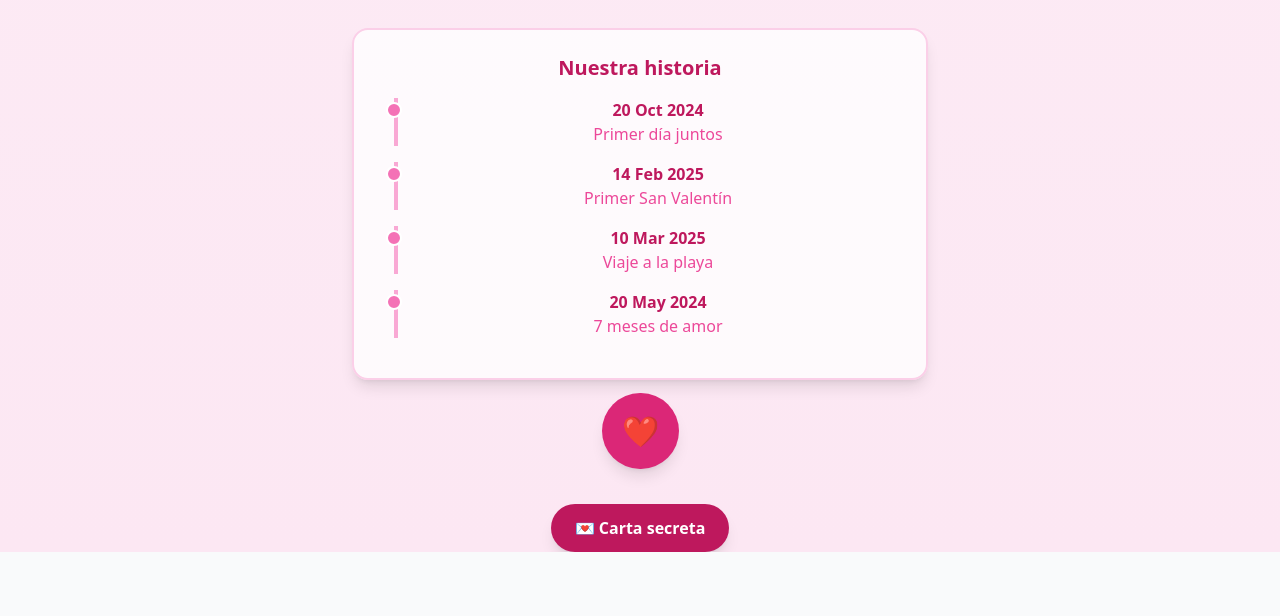
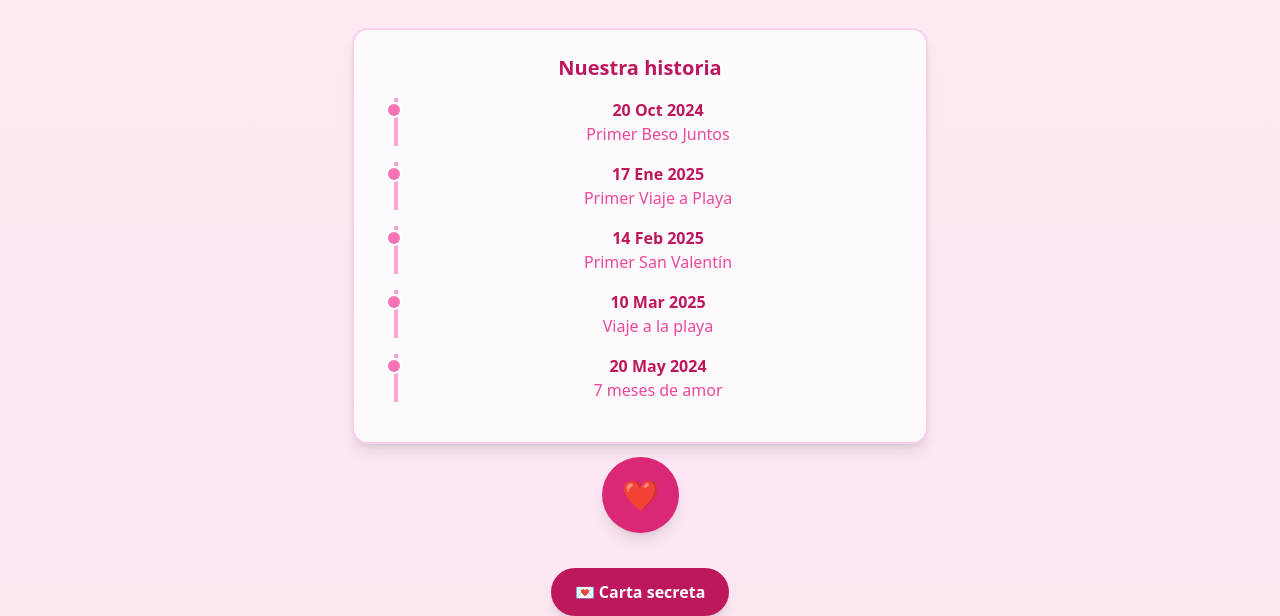
Before and after one commit to DanielGz21/Loveweb, a plain HTML site: page index.html in a window 1280 px wide. Shown: the part 1880-2496 px from the top of the page. Before the commit the page ends 2432 px from the top, so only its background shows below. Drawn offline with nearby package versions, Linux system fonts and the light colour scheme.

```diff
--- a/index.html
+++ b/index.html
@@ -844,7 +844,8 @@
 
     // Timeline interactivo de hitos
     const timelineData = [
-      { fecha: "20 Oct 2024", evento: "Primer día juntos" },
+      { fecha: "20 Oct 2024", evento: "Primer Beso Juntos" },
+      { fecha: "17 Ene 2025", evento: "Primer Viaje a Playa"},
       { fecha: "14 Feb 2025", evento: "Primer San Valentín" },
       { fecha: "10 Mar 2025", evento: "Viaje a la playa" },
       { fecha: "20 May 2024", evento: "7 meses de amor" }
```
